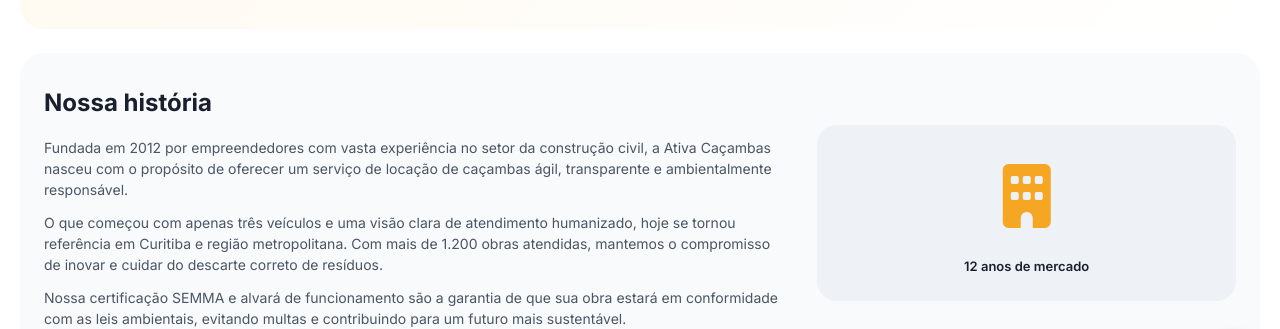
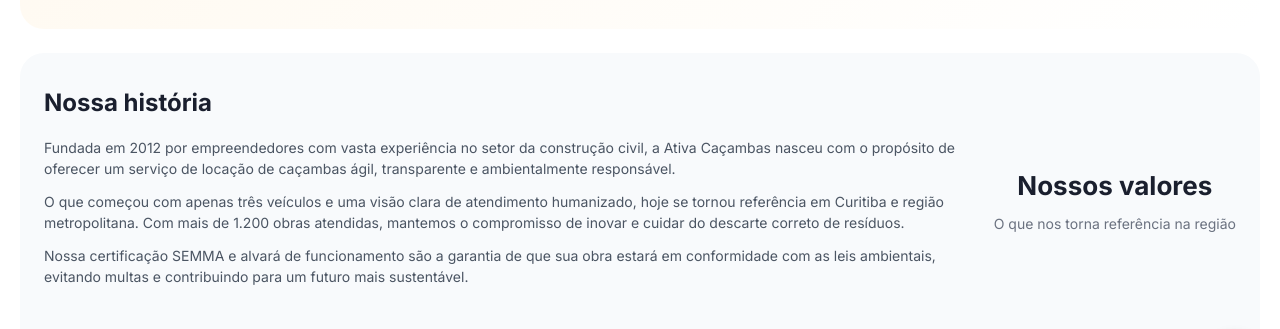
Before and after one commit to KAKABANKER/reidacacambinha, a website: page public/index.html in a window 1280 px wide. Shown: the part 397-726 px from the top of the page. Drawn offline with Linux system fonts and the light colour scheme.

Commit message:
Update index.html

```diff
--- a/public/index.html
+++ b/public/index.html
@@ -647,13 +647,6 @@
             <p>O que começou com apenas três veículos e uma visão clara de atendimento humanizado, hoje se tornou referência em Curitiba e região metropolitana. Com mais de 1.200 obras atendidas, mantemos o compromisso de inovar e cuidar do descarte correto de resíduos.</p>
             <p>Nossa certificação SEMMA e alvará de funcionamento são a garantia de que sua obra estará em conformidade com as leis ambientais, evitando multas e contribuindo para um futuro mais sustentável.</p>
         </div>
-        <div class="history-image">
-            <div class="placeholder-icon">
-                <i class="fas fa-building"></i>
-            </div>
-            <p style="margin-top:12px; font-weight:600; font-size:13px;">12 anos de mercado</p>
-        </div>
-    </div>
 
     <!-- Valores e Diferenciais -->
     <div class="section-title">
```
